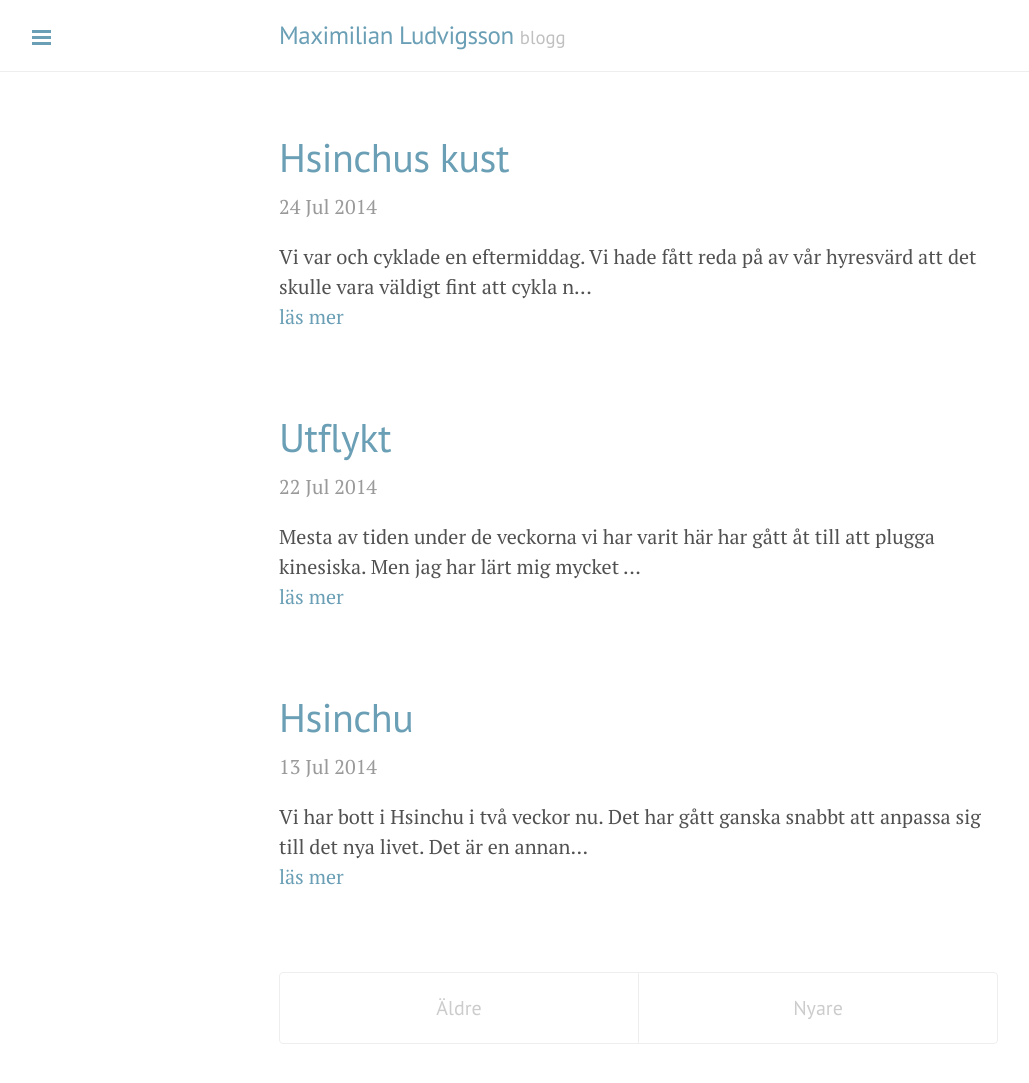
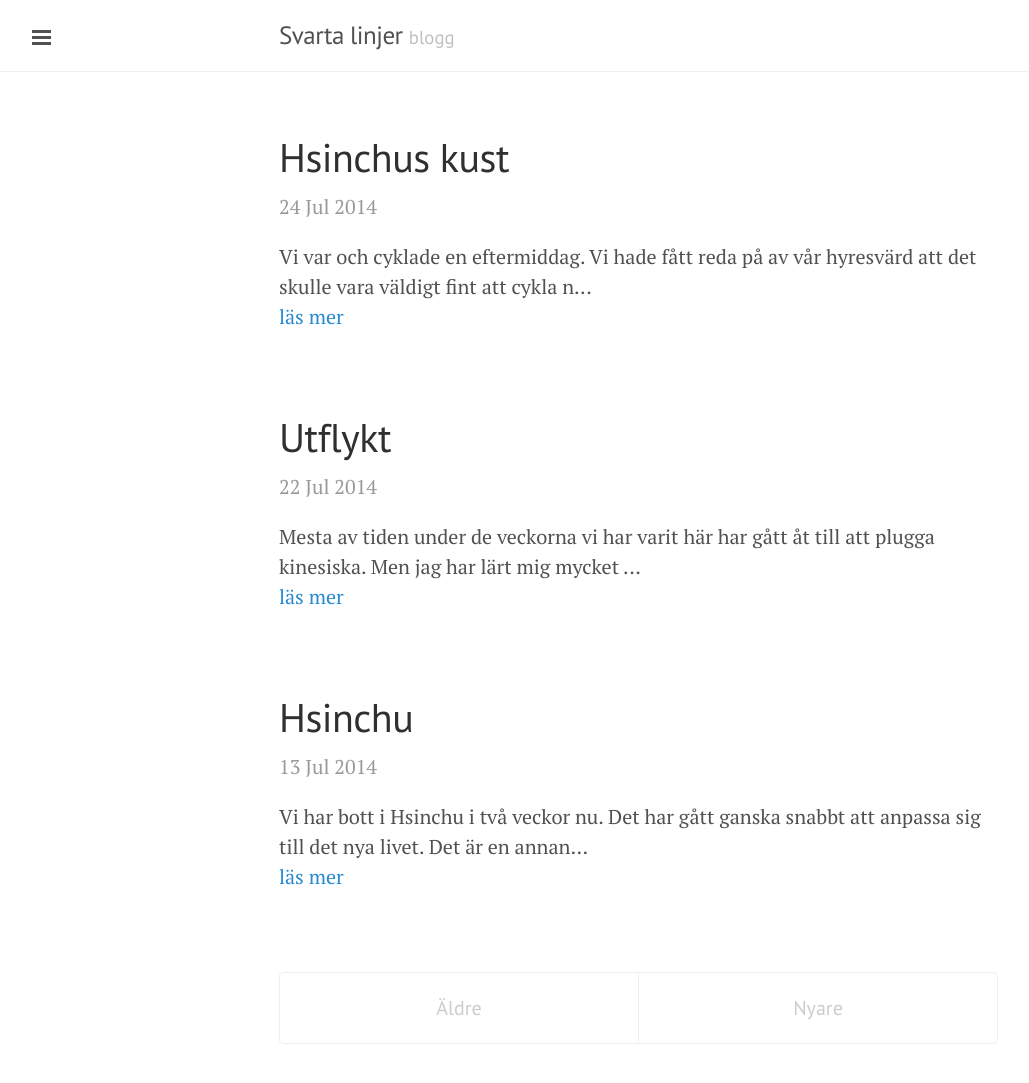
Before and after one commit to mludv/mludv.github.io, a Jekyll site: the page built from index.html, in a window 1280 px wide. Shown: the top 1083 px of the page, without its empty margins (1-1030 px from the left). Built offline with Jekyll 4.4.1, drawn with Linux system fonts in a browser that asks for light colours; the list of posts is cut into pages by our own code.

Commit message:
black design

```diff
--- a/_config.yml
+++ b/_config.yml
@@ -6,9 +6,9 @@ pygments:         true
 permalink:        pretty
 
 # Setup
-title:            'Maximilian Ludvigsson'
+title:            'Svarta linjer'
 tagline:          'blogg'
-description:      'Om utbytesåret i Taiwan.'
+description:      'Maximilian Ludvigssons blogg.'
 url:              #
 baseurl:          '/'
 paginate:         5
@@ -16,9 +16,3 @@ paginate:         5
 author:
   name:           'Maximilian Ludvigsson'
   url:            https://instagram.com/mludv
-
-# Custom vars
-version:          1.0.0
-
-github:
-  repo:           https://github.com/poole/lanyon
--- a/_includes/head.html
+++ b/_includes/head.html
@@ -22,7 +22,7 @@
 
   <!-- Icons -->
   <link rel="apple-touch-icon-precomposed" sizes="144x144" href="{{ site.baseurl }}public/apple-touch-icon-precomposed.png">
-  <link rel="shortcut icon" href="{{ site.baseurl }}public/favicon.ico">
+  <link rel="shortcut icon" href="{{ site.baseurl }}public/favicon.ico?v=2">
 
   <!-- RSS -->
   <link rel="alternate" type="application/rss+xml" title="RSS" href="/atom.xml">
--- a/_layouts/default.html
+++ b/_layouts/default.html
@@ -3,7 +3,7 @@
 
   {% include head.html %}
 
-  <body class="max-height theme-base-0d sidebar-overlay">
+  <body class="max-height sidebar-overlay">
 
 
 
--- a/_layouts/post.html
+++ b/_layouts/post.html
@@ -3,7 +3,7 @@
 
   {% include head.html %}
 
-  <body class="max-height theme-base-0d sidebar-overlay">
+  <body class="max-height sidebar-overlay">
 
     <style>
       .large-image {
```
